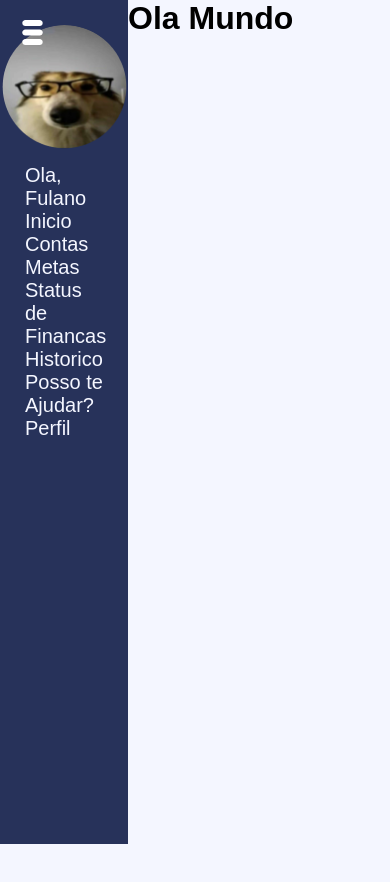
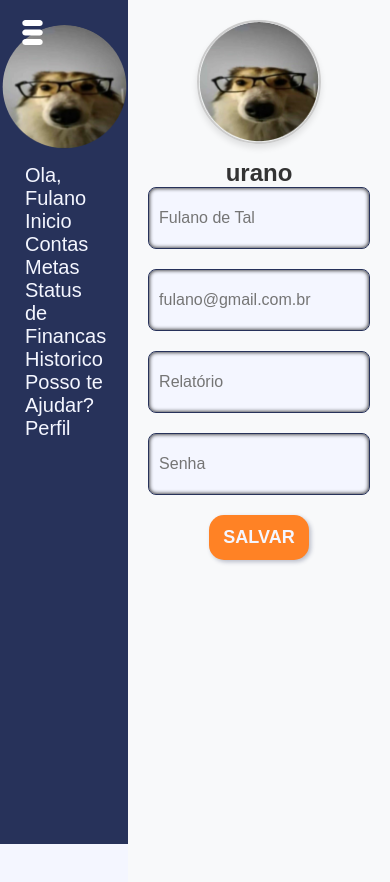
Before and after one commit to EmillySatiro/PATOCAST_DESENVOLVIMENTO_WEB, a website: page src/views/navigation/perfil.htm in a window 390 px wide. Before the commit the page ends 844 px from the top, so only its background shows below. Drawn offline with nearby package versions, Linux system fonts and the light colour scheme; files that its build step writes are made by us from their sources; files whose address does not match are found by name; a web font is replaced by a local one.

Commit message:
att editar perfil

```diff
--- /dev/null
+++ b/public/styles/editar-perfil.css
@@ -0,0 +1,154 @@
+/* Logo Design */
+.logo-design {
+    display: flex;
+    align-items: center;
+}
+
+.logo-design img {
+    width: 80px;
+    border-radius: 70px;
+}
+
+.logo-design p {
+    font-size: 32px;
+    color: var(--claro);
+    text-shadow: 4px 4px rgba(114, 114, 114, 0.25);
+}
+
+/* Sidebar */
+.sidebar {
+    display: flex;
+    flex-direction: column;
+    justify-content: flex-start;
+    align-items: center;
+    gap: 20px;
+    width: 20%;
+    padding: 20px;
+
+    background-color: var(--azul-escuro);
+    box-shadow: 4px 0px 8px rgba(0, 0, 0, 0.3);
+}
+
+.sidebar a {
+    text-decoration: none;
+    font-size: 18px;
+    color: var(--claro);
+    padding: 10px 20px;
+    border-radius: 8px;
+    transition: all 0.3s ease;
+}
+
+.sidebar a:hover {
+    background-color: var(--laranja-principal);
+    color: var(--preto);
+}
+
+.sidebar a.active {
+    background-color: var(--laranja-principal);
+    color: var(--preto);
+    font-weight: bold;
+}
+
+.sidebar .profile-picture img {
+    width: 80px;
+    height: 80px;
+    border-radius: 50%;
+    border: 2px solid var(--claro);
+}
+
+/* Content Section */
+.content {
+    display: flex;
+    flex-direction: column;
+    justify-content: flex-start; /* Alinha os itens no topo */
+    align-items: center; /* Centraliza horizontalmente */
+    height: 100vh; /* Ocupa toda a altura da tela */
+    padding-top: 100px; /* Adiciona um espaço de 100px do topo */
+    background-color: #f8f9fa; /* Cor de fundo */
+}
+
+.header {
+    display: flex;
+    flex-direction: column;
+    align-items: center;
+    justify-content: center;
+    gap: 15px; /* o espaço entre a imagem e o texto */
+
+}
+
+.profile-picture img {
+    width: 120px; /* Tamanho da imagem */
+    height: 120px;
+    border-radius: 50%; /* Deixa a imagem redonda */
+    border: 2px solid #ccc; /* Borda ao redor da imagem */
+    box-shadow: 0px 4px 6px rgba(0, 0, 0, 0.1); /* Sombra leve */
+}
+
+.profile-info {
+    font-size: 24px;
+    font-weight: bold;
+    color: #333; /* Cor do texto */
+    text-align: center;
+}
+
+/* Form Section */
+.form {
+    display: flex;
+    flex-direction: column;
+    align-items: center;
+    gap: 20px;
+    width: 60%;
+}
+
+.form input {
+    width: 100%;
+    height: 40px;
+    padding: 10px;
+    border-radius: 8px;
+    border: 1px solid var(--azul-escuro);
+    background-color: var(--claro);
+
+    font-size: 16px;
+    color: #868686;
+    box-shadow: 0px 0px 4px var(--preto) inset;
+}
+
+.form button {
+    cursor: pointer;
+
+    width: 50%;
+    height: 45px;
+    border: none;
+    border-radius: 15px;
+    background-color: var(--laranja-principal);
+    box-shadow: 2px 2px 4px var(--sombra-azul);
+
+    color: var(--claro);
+    font-family: var(--fonte);
+    font-size: 18px;
+    font-weight: 600;
+    text-transform: uppercase;
+    transition: all 0.3s ease;
+}
+
+.form button:hover {
+    background-color: var(--azul-escuro);
+    color: var(--laranja-principal);
+}
+
+@media (max-width: 768px) {
+    .sidebar {
+        width: 100%;
+        flex-direction: row;
+        justify-content: space-around;
+    }
+
+    .content {
+        width: 100%;
+        padding: 20px;
+    }
+
+    .form {
+        width: 90%;
+    }
+}
--- a/src/server.js
+++ b/src/server.js
@@ -1,6 +1,6 @@
 const express = require('express')
 const server = express()
-const port = 3000
+const port = 3002
 
 server.use(express.static("public"))
 server.use(express.urlencoded({extended: true}))
--- a/src/views/navigation/perfil.htm
+++ b/src/views/navigation/perfil.htm
@@ -1,12 +1,30 @@
 {% extends "../page-base.htm" %}
 
 {% block styles %}
-
+    <link rel="stylesheet" href=".styles\editar-perfil.css">
 {% endblock %}
 
 {% block content %}
     {% include "../partials/navigation.htm" %}
-        <h1>Ola Mundo</h1>
+        <!-- Content -->
+        <div class="content">
+            <div class="header">
+                <div class="profile-picture">
+                    <img src=".\images\image.png" alt="fulano de tal">
+                </div>
+                <p class="profile-info">urano</p>
+            </div>
+
+            <!-- Formulário -->
+            <form class="form">
+                <input type="text" placeholder="Fulano de Tal">
+                <input type="email" placeholder="fulano@gmail.com.br">
+                <input type="text" placeholder="Relatório">
+                <input type="password" placeholder="Senha">
+                <button type="submit" class="save-btn">Salvar</button>
+            </form>
+        </div>
+    </div>
 {% endblock %}
 
 {% block script %}
```
Lines whose indentation alone changed are shown as unchanged.
